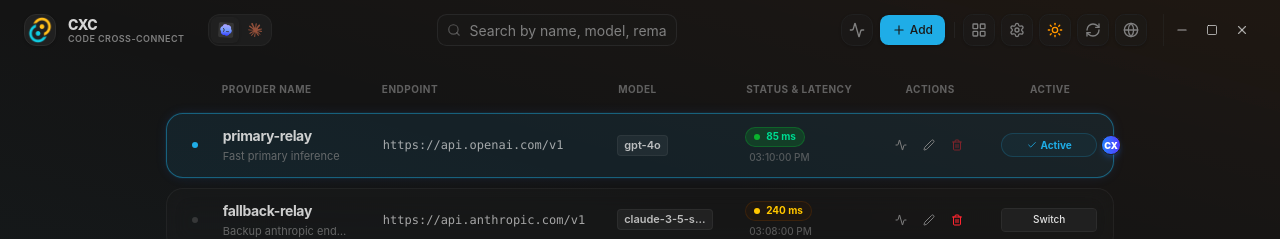
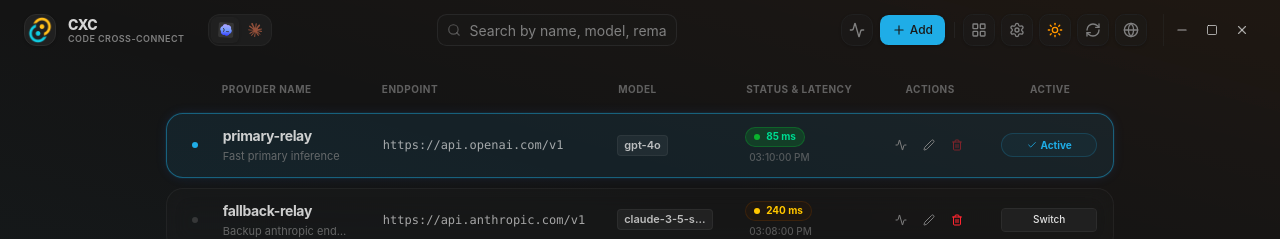
Before and after one commit to zhang3say/cxc, a React (Vite) app in the folder cxc-desktop/: page / in a window 1280 px wide. Shown: the top 239 px of the page. Built offline with nearby package versions, Linux system fonts and the light colour scheme.

Commit message:
style: 移除启用的列表行/卡片右侧的外边框悬浮状态徽标，仅保留背景与全边框高亮效果

```diff
--- a/cxc-desktop/src/App.tsx
+++ b/cxc-desktop/src/App.tsx
@@ -1303,17 +1303,6 @@ function App() {
                                 : "bg-card/25 backdrop-blur-md border-border/40 hover:border-border/70 hover:bg-card/35 dark:border-white/5 dark:hover:border-white/10"
                           } ${isTesting ? "opacity-80" : ""}`}
                         >
-                          {/* 启用后在右侧外边框中线悬浮的客户端类型徽标 */}
-                          {isActive && (
-                            <div className={`absolute -right-2 top-1/2 -translate-y-1/2 size-5 rounded-full flex items-center justify-center text-[9px] font-black text-white shadow-md z-10 border border-background dark:border-card animate-in zoom-in duration-300 select-none ${
-                              targetTool === "codex"
-                                ? "bg-gradient-to-r from-blue-500 to-indigo-600 shadow-blue-500/20"
-                                : "bg-gradient-to-r from-orange-500 to-red-500 shadow-orange-500/20"
-                            }`}>
-                              {targetTool === "codex" ? "CX" : "CL"}
-                            </div>
-                          )}
-
                           {/* Active dot column */}
                           <div className="hidden sm:flex items-center justify-center w-6 size-5 shrink-0">
                             {isActive ? (
@@ -1455,16 +1444,6 @@ function App() {
                             : "overflow-hidden"
                         } ${isTesting ? "opacity-80 animate-pulse" : ""}`}
                       >
-                        {/* 启用后在右侧外边框中线悬浮的客户端类型徽标 */}
-                        {isActive && (
-                          <div className={`absolute -right-2 top-1/2 -translate-y-1/2 size-5 rounded-full flex items-center justify-center text-[9px] font-black text-white shadow-md z-10 border border-background dark:border-card animate-in zoom-in duration-300 select-none ${
-                            targetTool === "codex"
-                              ? "bg-gradient-to-r from-blue-500 to-indigo-600 shadow-blue-500/20"
-                              : "bg-gradient-to-r from-orange-500 to-red-500 shadow-orange-500/20"
-                          }`}>
-                            {targetTool === "codex" ? "CX" : "CL"}
-                          </div>
-                        )}
                         {/* Header of Card */}
                         <CardHeader className="pb-2 px-4 pt-4 gap-0.5">
                           <div className="flex items-start justify-between gap-1.5">
```
